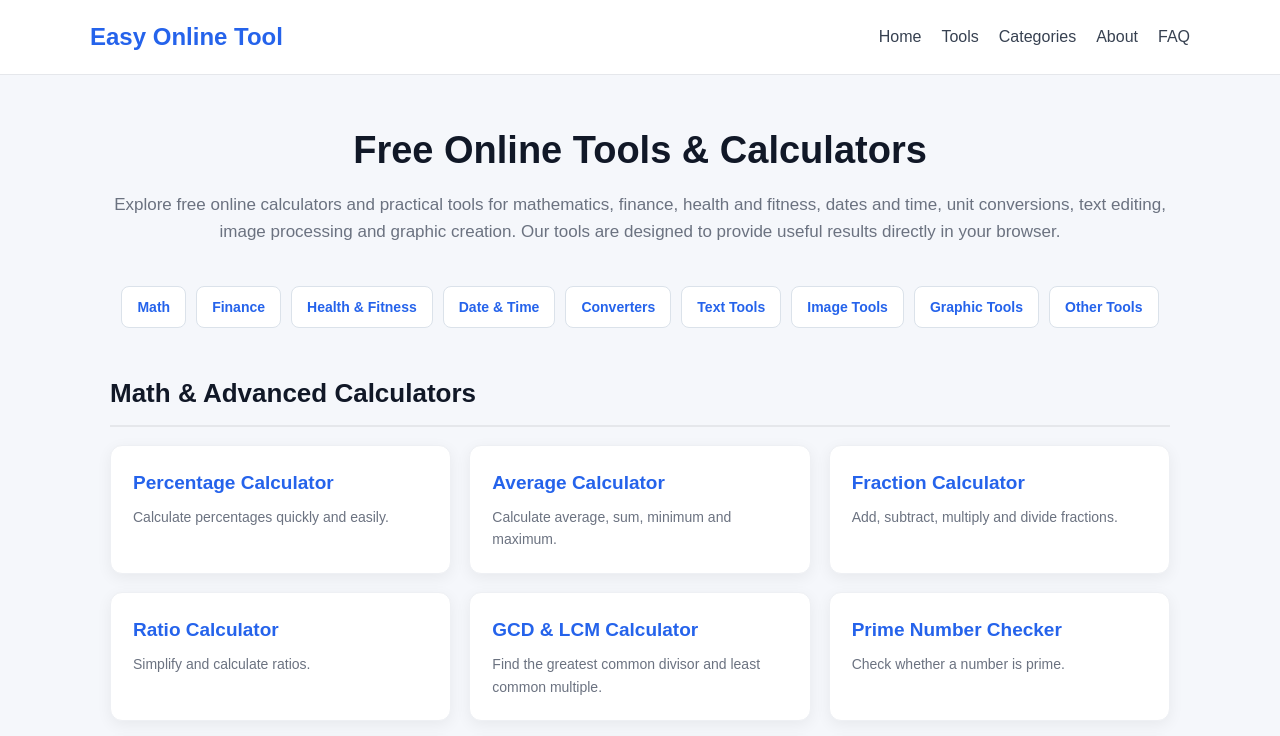
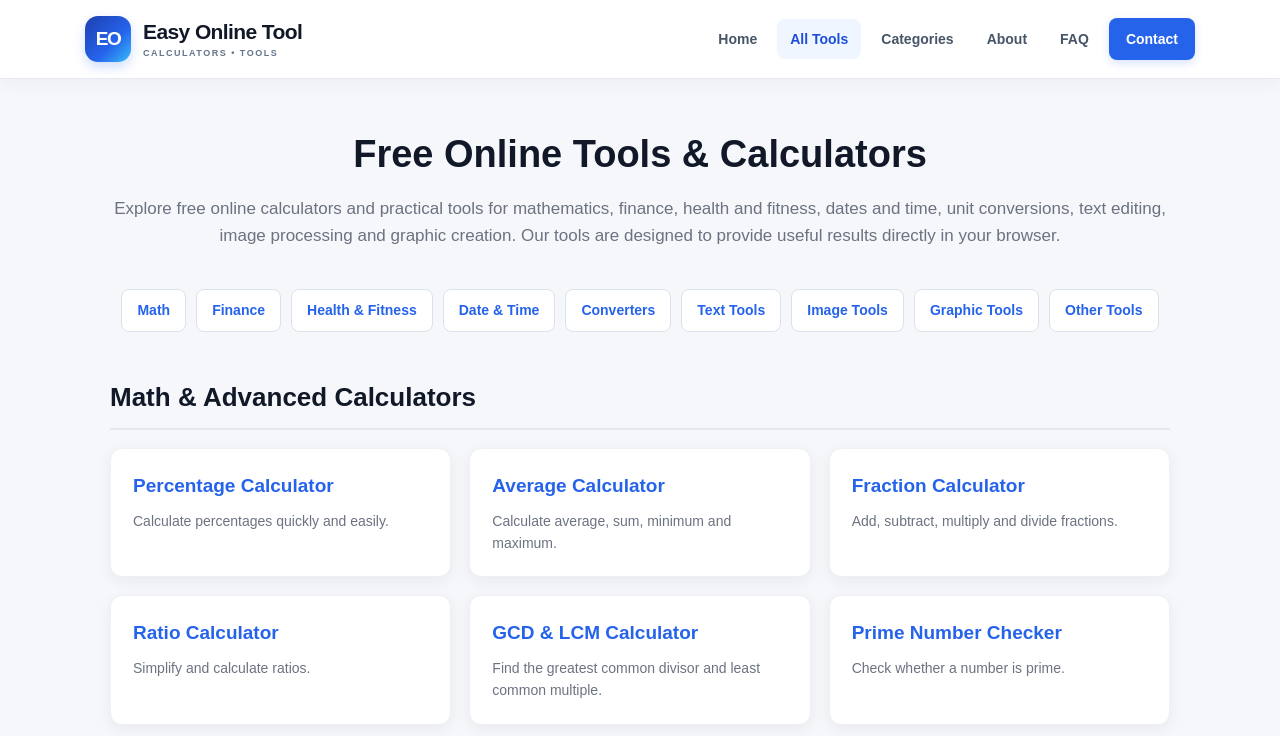
Before and after one commit to EasyOnlineTools/my-tools, a plain HTML site: page tools.html in a window 1280 px wide. Shown: the top 736 px of the page. Drawn offline with Linux system fonts and the light colour scheme.

Commit message:
Update tools.html

```diff
--- a/tools.html
+++ b/tools.html
@@ -26,42 +26,110 @@
             line-height: 1.6;
         }
 
+        /* BRANDED HEADER */
+
         header {
-            background: #ffffff;
-            border-bottom: 1px solid #e5e7eb;
-            padding: 18px 20px;
+            background: rgba(255, 255, 255, 0.97);
+            border-bottom: 1px solid #e5eaf2;
+            position: sticky;
+            top: 0;
+            z-index: 1000;
+            box-shadow: 0 4px 18px rgba(15, 23, 42, 0.045);
         }
 
         .header-inner {
-            max-width: 1100px;
+            max-width: 1150px;
+            min-height: 78px;
             margin: auto;
+            padding: 12px 20px;
             display: flex;
             align-items: center;
             justify-content: space-between;
-            gap: 20px;
+            gap: 25px;
         }
 
         .logo {
-            font-size: 24px;
-            font-weight: bold;
-            color: #2563eb;
+            display: flex;
+            align-items: center;
+            gap: 12px;
             text-decoration: none;
+            flex-shrink: 0;
+        }
+
+        .logo-mark {
+            width: 46px;
+            height: 46px;
+            display: flex;
+            align-items: center;
+            justify-content: center;
+            border-radius: 13px;
+            background: linear-gradient(135deg, #1e40af, #2563eb 60%, #38bdf8);
+            color: #ffffff;
+            font-size: 19px;
+            font-weight: 900;
+            letter-spacing: -1.5px;
+            box-shadow: 0 5px 12px rgba(37, 99, 235, 0.22);
+        }
+
+        .logo-text {
+            display: flex;
+            flex-direction: column;
+            line-height: 1.2;
+        }
+
+        .logo-title {
+            color: #111827;
+            font-size: 21px;
+            font-weight: 800;
+            letter-spacing: -0.6px;
+        }
+
+        .logo-tagline {
+            margin-top: 4px;
+            color: #64748b;
+            font-size: 9px;
+            font-weight: 700;
+            letter-spacing: 1.5px;
         }
 
         nav {
             display: flex;
-            gap: 20px;
+            align-items: center;
+            justify-content: flex-end;
+            gap: 7px;
             flex-wrap: wrap;
         }
 
         nav a {
-            color: #374151;
+            color: #475569;
             text-decoration: none;
-            font-weight: 500;
+            font-size: 14px;
+            font-weight: 600;
+            padding: 9px 13px;
+            border-radius: 8px;
+            transition: background 0.2s ease, color 0.2s ease;
         }
 
         nav a:hover {
-            color: #2563eb;
+            color: #1d4ed8;
+            background: #eff6ff;
+        }
+
+        nav a.active {
+            color: #1d4ed8;
+            background: #eff6ff;
+        }
+
+        nav a.nav-contact {
+            color: #ffffff;
+            background: #2563eb;
+            padding: 10px 17px;
+            box-shadow: 0 3px 9px rgba(37, 99, 235, 0.18);
+        }
+
+        nav a.nav-contact:hover {
+            background: #1d4ed8;
+            color: #ffffff;
         }
 
         .container {
@@ -88,7 +156,7 @@
 
         .category {
             margin-bottom: 45px;
-            scroll-margin-top: 90px;
+            scroll-margin-top: 100px;
         }
 
         .category-title {
@@ -215,6 +283,19 @@
         }
 
         @media (max-width: 800px) {
+            .header-inner {
+                gap: 12px;
+            }
+
+            nav {
+                gap: 3px;
+            }
+
+            nav a {
+                padding: 8px 9px;
+                font-size: 13px;
+            }
+
             .tools-grid {
                 grid-template-columns: repeat(2, 1fr);
             }
@@ -224,13 +305,31 @@
             }
         }
 
-        @media (max-width: 550px) {
+        @media (max-width: 620px) {
             .header-inner {
                 flex-direction: column;
+                justify-content: center;
+                gap: 12px;
+                padding: 13px 15px;
+            }
+
+            .logo {
+                justify-content: center;
             }
 
             nav {
                 justify-content: center;
+                width: 100%;
+                gap: 5px;
+            }
+
+            nav a {
+                font-size: 13px;
+                padding: 7px 9px;
+            }
+
+            nav a.nav-contact {
+                padding: 7px 11px;
             }
 
             .tools-grid {
@@ -245,6 +344,10 @@
                 font-size: 13px;
                 padding: 8px 12px;
             }
+
+            .container {
+                margin-top: 30px;
+            }
         }
     </style>
 </head>
@@ -253,15 +356,24 @@
 
 <header>
     <div class="header-inner">
-        <a href="index.html" class="logo">Easy Online Tool</a>
 
-        <nav>
+        <a href="index.html" class="logo" aria-label="Easy Online Tool home">
+            <span class="logo-mark">EO</span>
+            <span class="logo-text">
+                <span class="logo-title">Easy Online Tool</span>
+                <span class="logo-tagline">CALCULATORS • TOOLS</span>
+            </span>
+        </a>
+
+        <nav aria-label="Main navigation">
             <a href="index.html">Home</a>
-            <a href="tools.html">Tools</a>
+            <a href="tools.html" class="active" aria-current="page">All Tools</a>
             <a href="index.html#categories">Categories</a>
             <a href="about.html">About</a>
             <a href="faq.html">FAQ</a>
+            <a href="contact.html" class="nav-contact">Contact</a>
         </nav>
+
     </div>
 </header>
 
```
